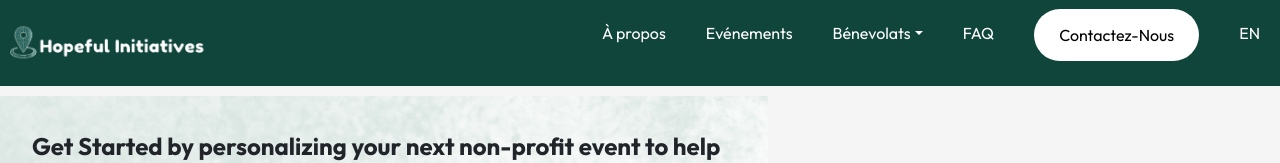
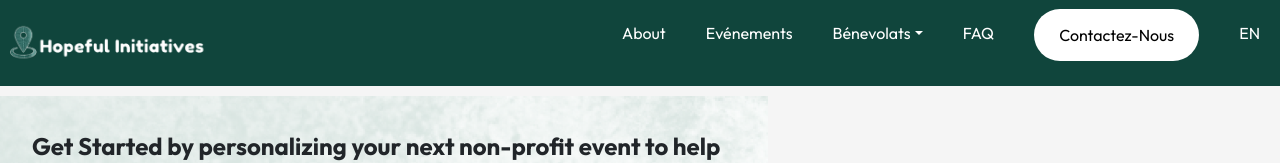
Before and after one commit to Imane-ux/HopefulInitiavesWebsite, a React (Vite) app: page /card1 in a window 1280 px wide. Shown: the top 163 px of the page. Built offline with nearby package versions, Linux system fonts and the light colour scheme.

Commit message:
Fixed link

```diff
--- a/src/components/Navbar/Navbar.jsx
+++ b/src/components/Navbar/Navbar.jsx
@@ -43,7 +43,7 @@ const Navbar = () => {
         {/*<li><a href="/#/#about">About</a></li> {/** adding extra /# because i am using a hash router now */}
         <li>
              {/*<Link to="/#about">{t("about")}</Link> {/*added # here*/}
-             <a href="/#about">{t("about")}</a>
+             <a href="/#about">About</a>
             </li>
         <li> <Link to="/events">{t("events")}</Link>  </li>
         {/*<li> <a href="/#/#volunteer">{t("volunteer")}</a> </li>*/}
@@ -55,9 +55,10 @@ const Navbar = () => {
           <ul className={`dropdown-menu ${isOpen ? 'show' : ''}`}>
             {dropdownItems.map((item, index) => (
               <li key={index}>
-                <a href={item.link} className="dropdown-item">
-                  {item.text}
-                </a>
+                <Link to={item.link}>{item.text} </Link>
+                {/*<a href={} className="dropdown-item">
+                  {}
+                </a>*/}
               </li>
             ))}
           </ul>
```
